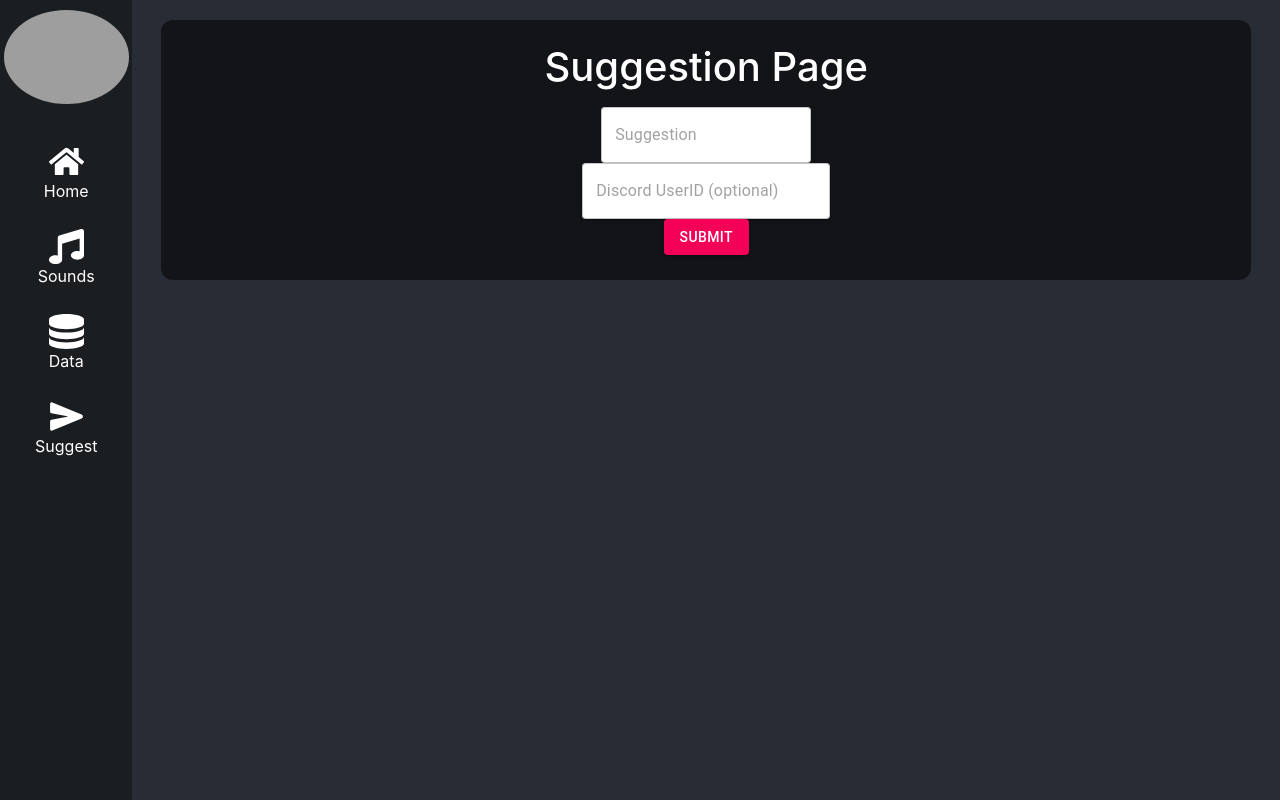
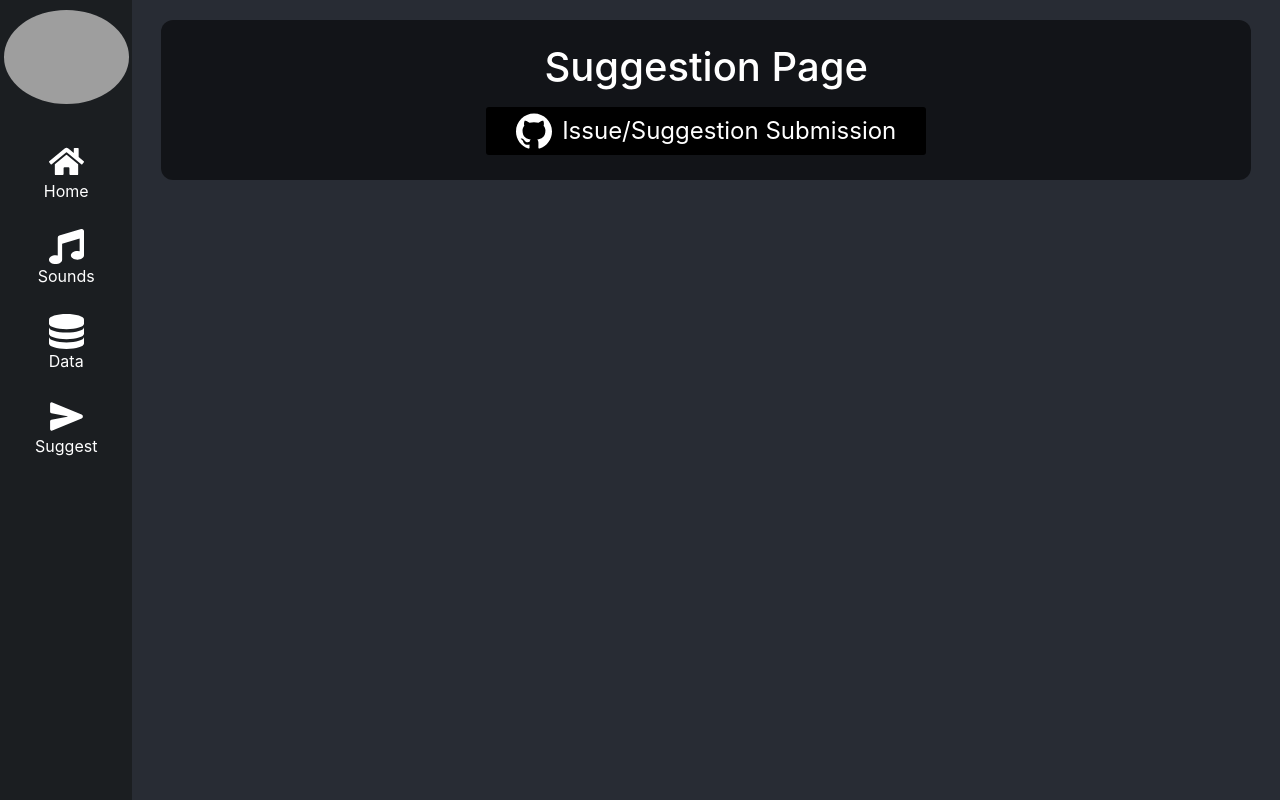
Before and after one commit to BenPVandenberg/TaP-Discord-Bot, a React (Create React App) app in the folder envy/: page /suggest in a window 1280 px wide. Built offline with nearby package versions, Linux system fonts and the light colour scheme; grey boxes are pictures that could not be loaded.

Commit message:
implement suggestion link

```diff
--- a/envy/src/components/Home/Home.jsx
+++ b/envy/src/components/Home/Home.jsx
@@ -13,7 +13,7 @@ const useStyles = makeStyles({
     },
 });
 
-function Home() {
+export default function Home() {
     const classes = useStyles();
     return (
         <div className={classes.wrapper}>
@@ -62,8 +62,8 @@ function Home() {
                 </tbody>
                 <tbody>
                     <tr>
-                        <td></td>
-                        <td>Submit suggestions (for now msg Rollin)</td>
+                        <td><AiFillCheckCircle size={25} /></td>
+                        <td>Submit suggestions</td>
                     </tr>
                 </tbody>
                 <tbody>
@@ -97,5 +97,3 @@ function Home() {
         </div>
     );
 }
-
-export default Home;
--- a/envy/src/components/Suggest/Suggest.jsx
+++ b/envy/src/components/Suggest/Suggest.jsx
@@ -1,27 +1,24 @@
-import Button from '@material-ui/core/Button';
-import Paper from '@material-ui/core/Paper';
+import IconButton from '@material-ui/core/IconButton';
 import { makeStyles } from '@material-ui/core/styles';
-import TextField from '@material-ui/core/TextField';
-import React, { useState } from 'react';
+import React from 'react';
+import { SiGithub } from 'react-icons/si';
 
 const useStyles = makeStyles({
     wrapper: {},
     githubButton: {
-        width: '100px',
+        background: 'black',
+        borderRadius: 3,
+        border: 0,
+        color: 'white',
+        height: 48,
+        padding: '0 30px',
+        '&:hover': {
+            background: '#5c5c5c',
+        },
     },
 });
 
 export default function Suggest() {
-    // values in form
-    const [suggestionText, setSuggestionText,] = useState('');
-    const [suggestionOwner, setSuggestionOwner,] = useState('');
-
-    const onSubmit = (e) => {
-        e.preventDefault();
-        console.log(suggestionText);
-        console.log(suggestionOwner);
-    };
-
     const classes = useStyles();
 
     return (
@@ -29,41 +26,12 @@ export default function Suggest() {
             <h1>
                 <p>Suggestion Page</p>
             </h1>
-            <form onSubmit={onSubmit}>
-                {/* the actual suggestion text */}
-                <div className={useStyles.rowDiv}>
-                    <TextField
-                        component={Paper}
-                        multiline
-                        variant='outlined'
-                        className={classes.input}
-                        placeholder='Suggestion'
-                        value={suggestionText}
-                        onChange={(event) =>
-                            setSuggestionText(event.target.value)
-                        }
-                    />
-                </div>
-                {/* an optional field, the user's ID */}
-                <div className={useStyles.rowDiv}>
-                    <TextField
-                        component={Paper}
-                        variant='outlined'
-                        className={classes.idInput}
-                        placeholder='Discord UserID (optional)'
-                        value={suggestionOwner}
-                        onChange={(event) =>
-                            setSuggestionOwner(event.target.value)
-                        }
-                    />
-                </div>
-                {/* submit button */}
-                <div className={useStyles.rowDiv}>
-                    <Button color='secondary' variant='contained' type='submit'>
-                        Submit
-                    </Button>
-                </div>
-            </form>
+            {/* GitHub button */}
+            <a style={{textDecoration: 'none',}} href="https://github.com/BenPVandenberg/TaP-Discord-Bot/issues">
+                <IconButton className={classes.githubButton}>
+                    <SiGithub style={{marginRight: '10px',}} size={36}/> Issue/Suggestion Submission
+                </IconButton>
+            </a>
         </div>
     );
 }
```
Also changed, not shown: 1 other file (tests, documents, lock files or other folders).
